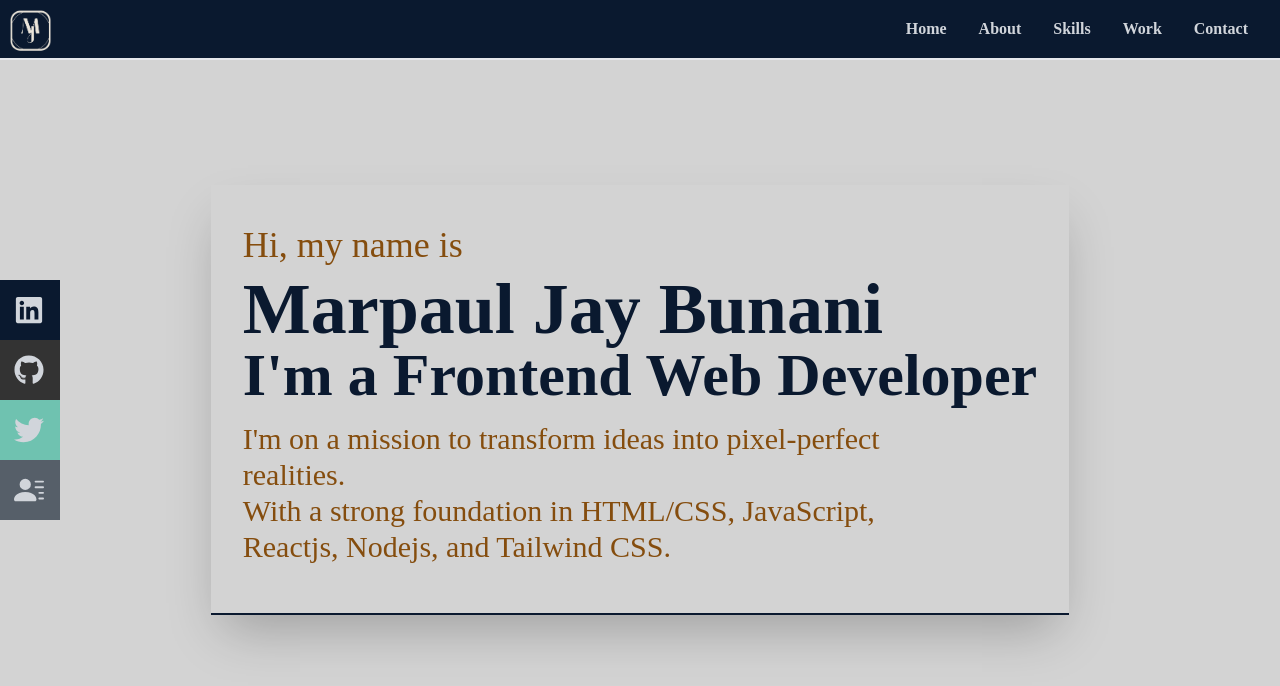
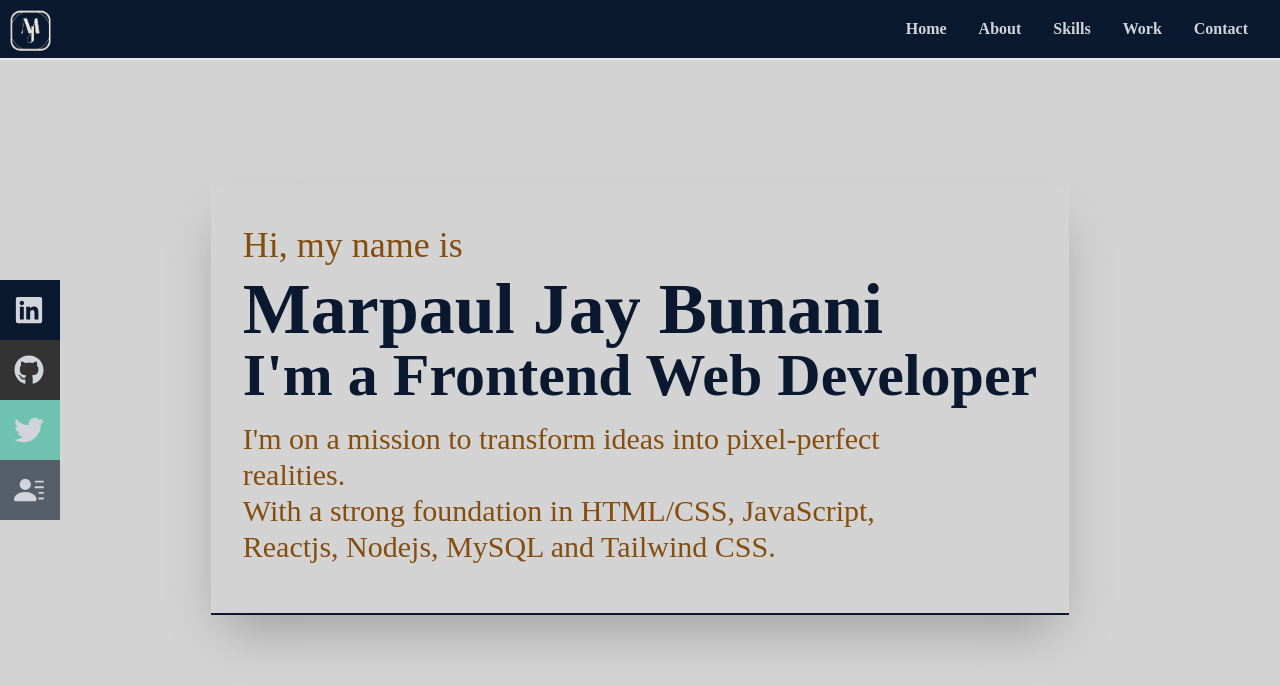
Before and after one commit to marpaul14/my-portfolio, a React (Vite) app: page /#/ in a window 1280 px wide. Shown: the top 686 px of the page. Built offline with nearby package versions, Linux system fonts and the light colour scheme.

Commit message:
home component updated

```diff
--- a/src/ui/Home.jsx
+++ b/src/ui/Home.jsx
@@ -16,7 +16,7 @@ function Home() {
             I&apos;m on a mission to transform ideas into pixel-perfect
             realities.
             <br /> With a strong foundation in HTML/CSS, JavaScript, Reactjs,
-            Nodejs, and Tailwind CSS.
+            Nodejs, MySQL and Tailwind CSS.
           </p>
         </div>
       </div>
```
